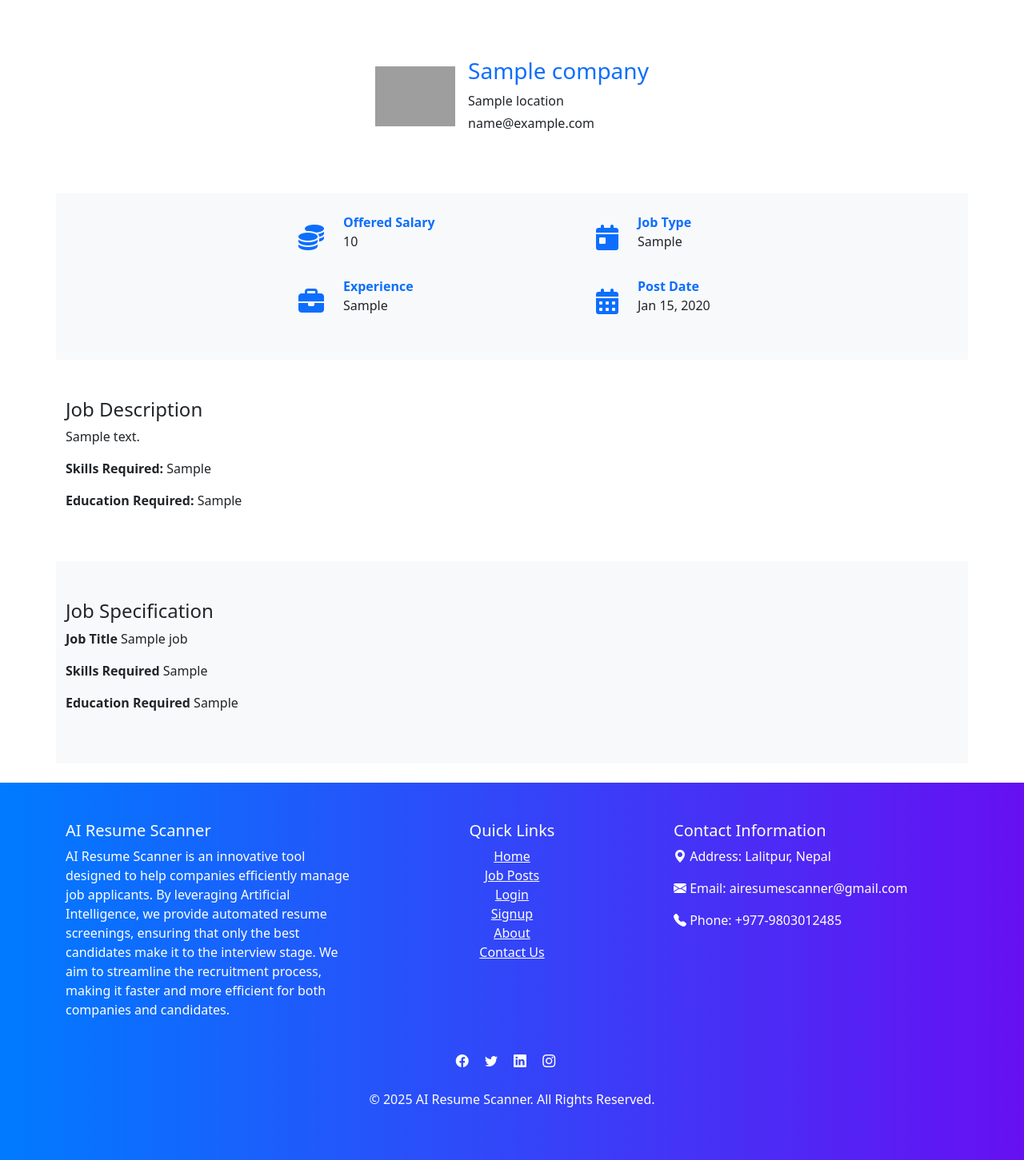
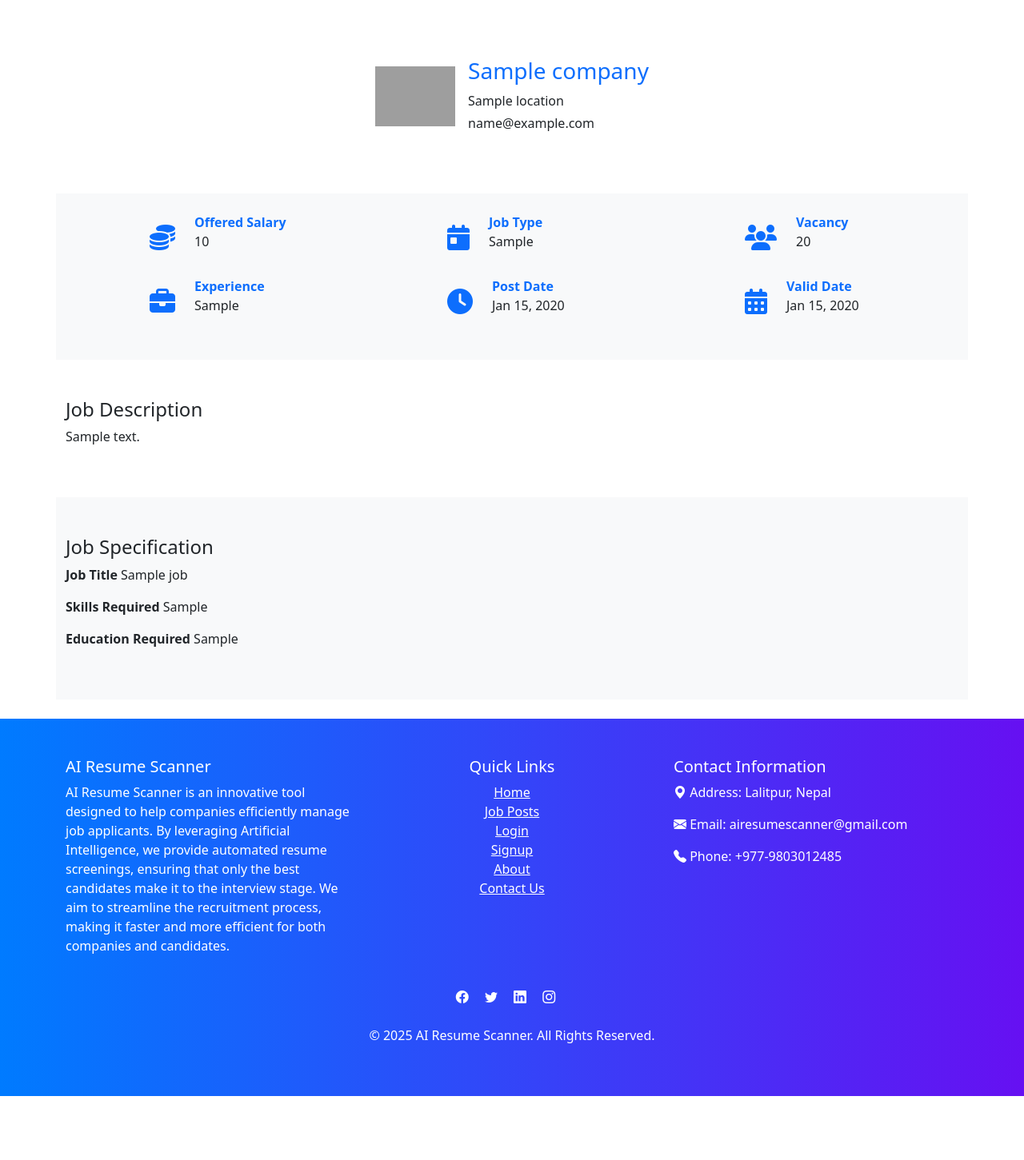
Before and after one commit to nishanlimbuchemjong/AI-Resume-Scanner, a Python web app: template templates/view_job_details.html in a window 1280 px wide. Shown: the part 56-1507 px from the top of the page at 80% size. After the commit the page ends 1427 px from the top, so only its background shows below. Run offline with Jinja, Linux system fonts and the light colour scheme; the template is opened without the code that fills it: most values are stand-ins (such as "Sample title", 1, 10 or a date in 2020); grey boxes are pictures that could not be loaded.

Commit message:
Vacany and Valid date added with their icons on view_job_details.html

```diff
--- a/templates/view_job_details.html
+++ b/templates/view_job_details.html
@@ -22,7 +22,7 @@
             <!-- Offered Salary -->
             <div class="row mb-3 align-items-center">
                 <div class="col-auto">
-            <i class="fas fa-coins fa-2x text-primary"></i> <!-- Icon for Offered Salary -->
+                    <i class="fas fa-coins fa-2x text-primary"></i>
                 </div>
                 <div class="col">
                     <div>
@@ -35,7 +35,7 @@
             <!-- Experience -->
             <div class="row align-items-center">
                 <div class="col-auto">
-            <i class="fas fa-briefcase fa-2x text-primary"></i> <!-- Icon for Experience -->
+                    <i class="fas fa-briefcase fa-2x text-primary"></i>
                 </div>
                 <div class="col">
                     <div>
@@ -46,12 +46,12 @@
             </div>
         </div>
 
-      <!-- Column 2: Job Type, Industry, and Post Date -->
-      <div class="col-md-2">
+        <!-- Column 2: Job Type, and Post Date -->
+        <div class="col-md-4">
             <!-- Job Type -->
             <div class="row mb-3 align-items-center">
                 <div class="col-auto">
-            <i class="fas fa-calendar-day fa-2x text-primary"></i> <!-- Icon for Job Type -->
+                    <i class="fas fa-calendar-day fa-2x text-primary"></i>
                 </div>
                 <div class="col">
                     <div>
@@ -64,11 +64,39 @@
             <!-- Post Date -->
             <div class="row mb-3 align-items-center">
                 <div class="col-auto">
-            <i class="fas fa-calendar-alt fa-2x text-primary"></i> <!-- Icon for Post Date -->
+                    <i class="fas fa-clock fa-2x text-primary"></i>
                 </div>
                 <div class="col">
                     <div>
                         <strong class="text-primary">Post Date</strong>
+                        <p>{{ jobs.created_at.strftime('%b %d, %Y')}}</p>
+                    </div>
+                </div>
+            </div>
+        </div>
+        <!-- Column 3: Vacancy, and Valid Date -->
+        <div class="col-md-2">
+            <!-- Vacancy -->
+            <div class="row mb-3 align-items-center">
+                <div class="col-auto">
+                    <i class="fas fa-users fa-2x text-primary"></i>
+                </div>
+                <div class="col">
+                    <div>
+                        <strong class="text-primary">Vacancy</strong>
+                        <p>20</p>
+                    </div>
+                </div>
+            </div>
+
+            <!-- Valid Date -->
+            <div class="row mb-3 align-items-center">
+                <div class="col-auto">
+                    <i class="fas fa-calendar-alt fa-2x text-primary"></i>
+                </div>
+                <div class="col">
+                    <div>
+                        <strong class="text-primary">Valid Date</strong>
                         <p>{{ jobs.created_at.strftime('%b %d, %Y')}}</p>
                     </div>
                 </div>
@@ -80,8 +108,6 @@
 <div class="container py-5">
     <h4>Job Description</h4>
     <p>{{ jobs.description }}</p>
-    <p><strong>Skills Required:</strong> {{ jobs.skills_required }}</p>
-    <p><strong>Education Required:</strong> {{ jobs.education_required }}</p>
 
 </div>
 <div class="container py-5 bg-light">
```
Lines whose indentation alone changed are shown as unchanged.
